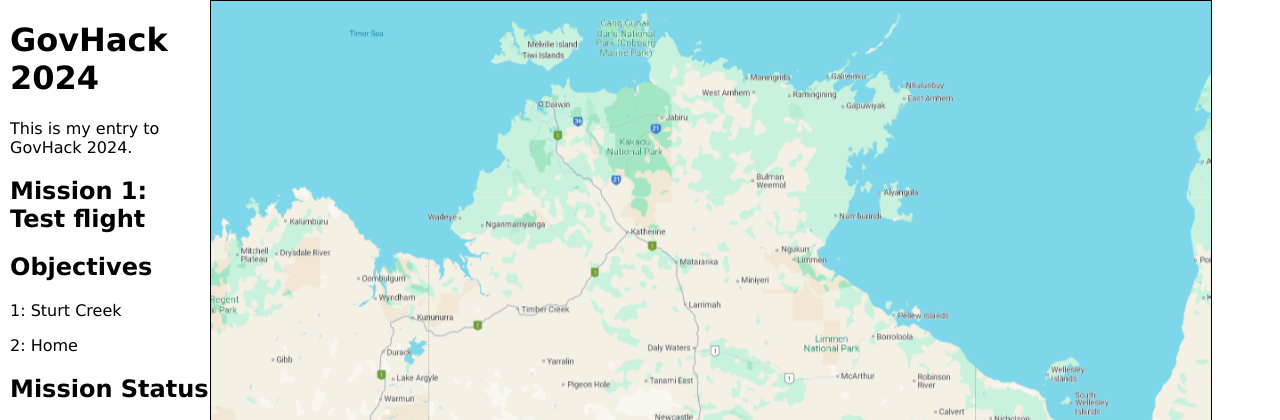
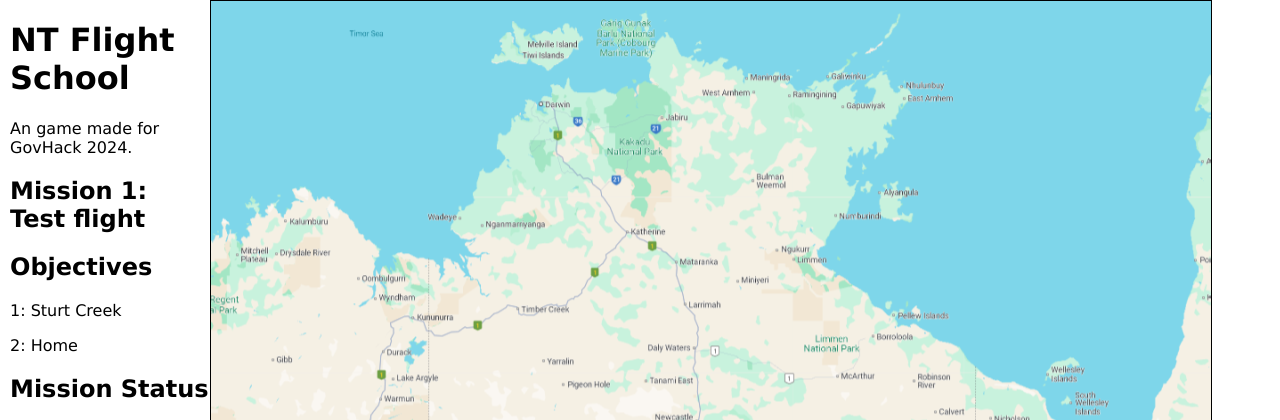
Before and after one commit to tomcdonnell/govhack2024, a PHP site: page / in a window 1280 px wide. Shown: the top 420 px of the page. Run offline with PHP 8.4, Linux system fonts and the light colour scheme.

Commit message:
Update game title.

```diff
--- a/index.php
+++ b/index.php
@@ -33,8 +33,8 @@
  </head>
  <body>
   <div id='side-panel'>
-   <h1>GovHack 2024</h1>
-   <p>This is my entry to GovHack 2024.</p>
+   <h1>NT Flight School</h1>
+   <p>An game made for GovHack 2024.</p>
    <h2>
     Mission <span id='mission-number'>1</span>:<br/>
     <span id='mission-name'></span>
```
